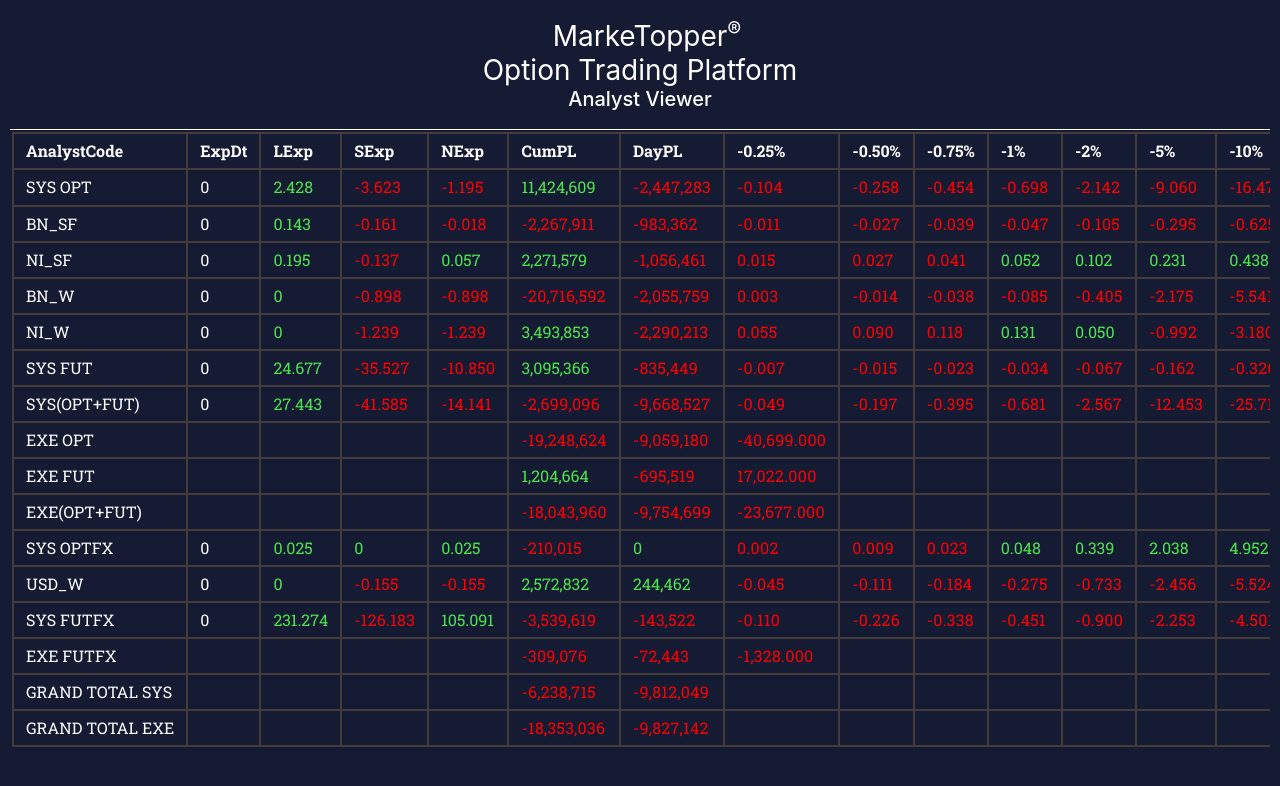
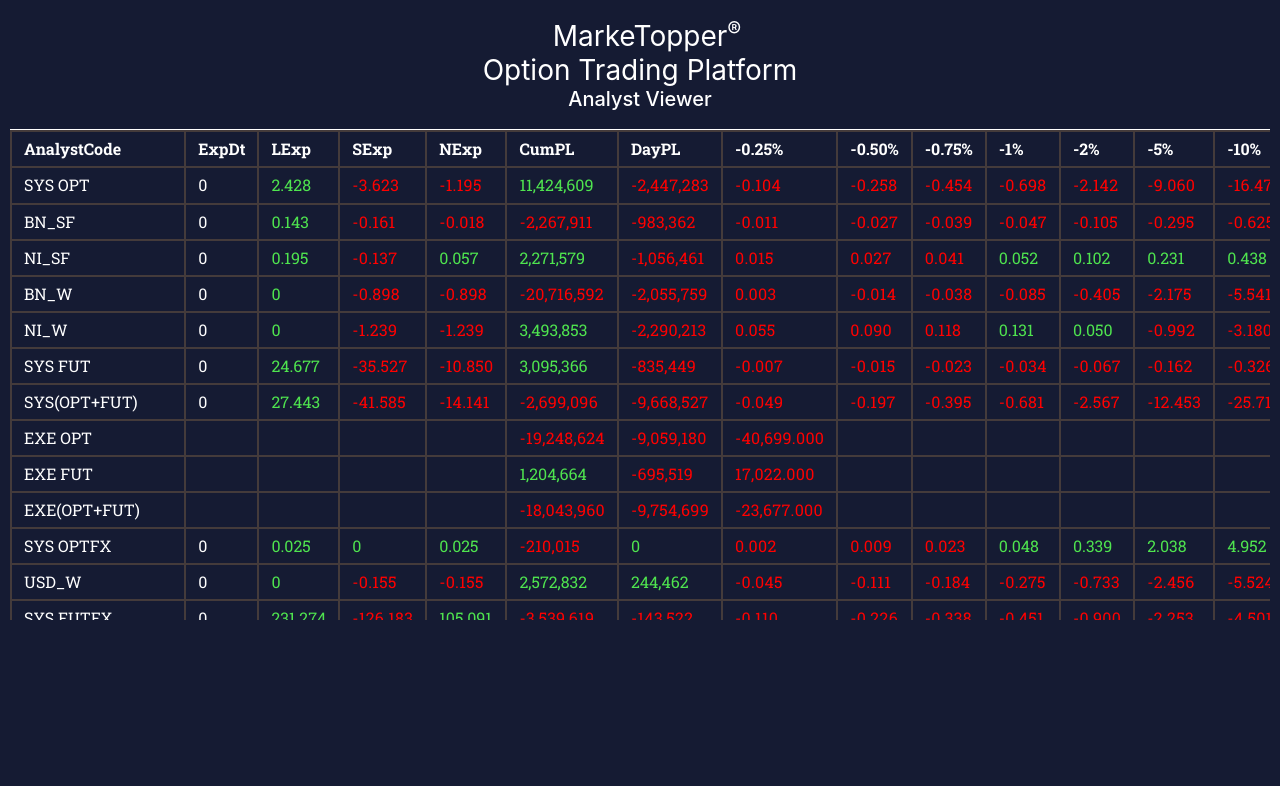
Before and after one commit to harshsingh11-cyber/newOneTable, a React (Create React App) app: page / in a window 1280 px wide. Shown: the top 786 px of the page. Built offline with nearby package versions, Linux system fonts and the light colour scheme.

Commit message:
Update Table2.css

```diff
--- a/src/Table2.css
+++ b/src/Table2.css
@@ -5,7 +5,7 @@
 
 .main {
   width: 100%;
-  height: 800px;
+  height: 90vh;
 }
 .heading_main {
   padding: 10px 0px 10px 0px;
@@ -19,9 +19,9 @@
 
 .table-container {
   width: 100%;
-  height: 80%;
+  height: 70%;
   overflow: scroll;
-  padding: 2px;
+
 }
 
 table th,
```
